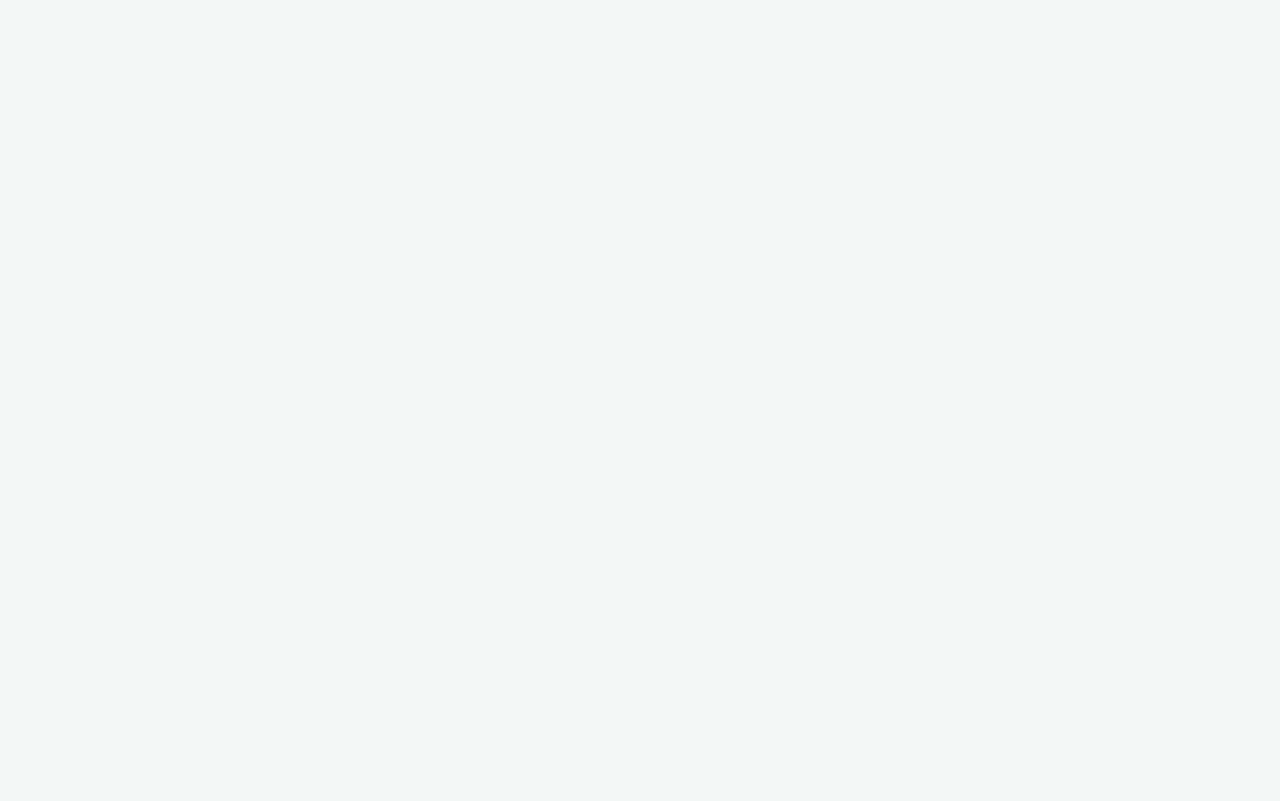
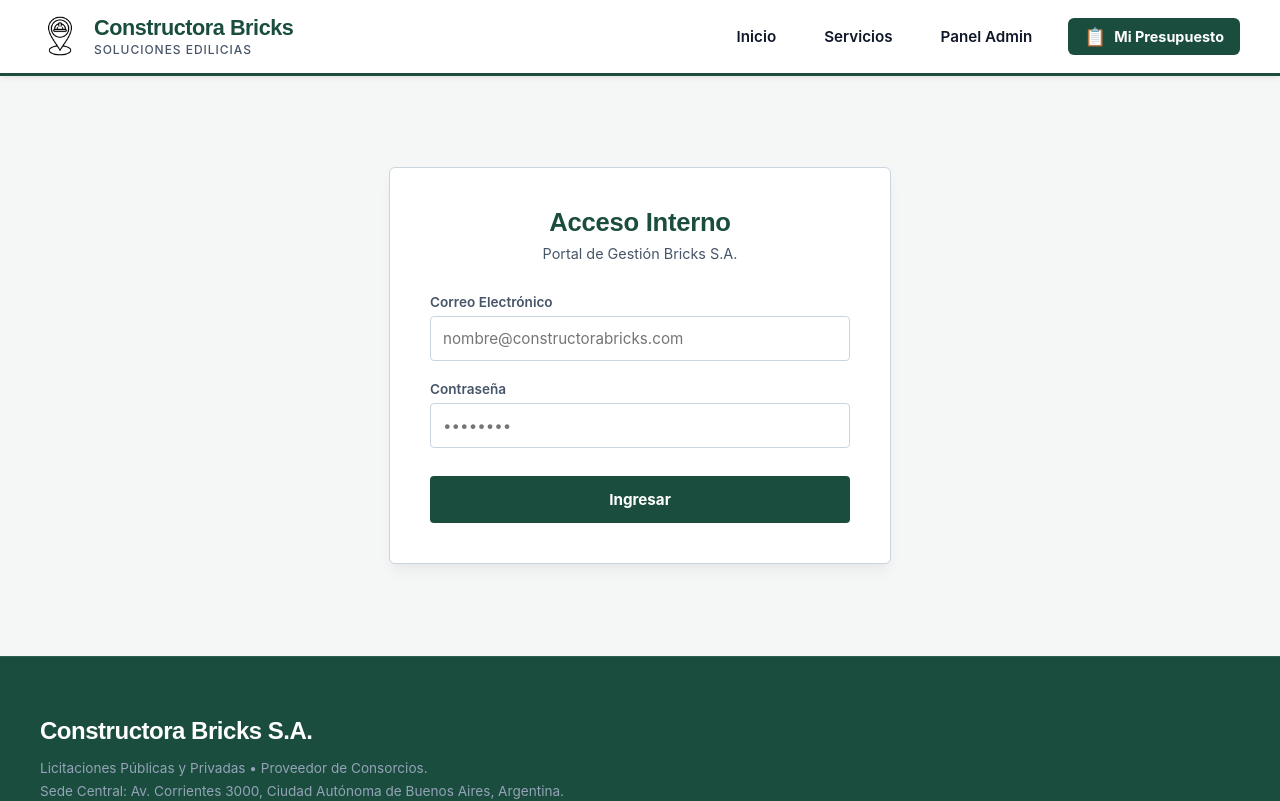
Before and after one commit to ejalvarezg/constructora-appreact, a React (Vite) app: page /login in a window 1280 px wide. Before the commit this address had no page. Shown: the top 801 px of the page. Built offline with nearby package versions, Linux system fonts and the light colour scheme; no server answers.

Commit message:
Auth implementada + Ruta protegida (/gestion)

```diff
--- a/src/App.jsx
+++ b/src/App.jsx
@@ -9,26 +9,30 @@ import { ServicioDetalle } from './paginas/ServicioDetalle/ServicioDetalle';
 import { Carrito } from './paginas/Carrito/Carrito';
 import { Gestion } from './paginas/Gestion/Gestion';
 
+import { Login } from './paginas/Login/Login';
+import { RutaProtegida } from './componentes/RutaProtegida/RutaProtegida';
+
 import './App.css';
 
 function App() {
   return (
     <Routes>
       <Route element={<Layout />}>
+        {/* Rutas Públicas */}
         <Route path="/" element={<Inicio />} />
+        <Route path="/servicios" element={<Servicios />} />
+        <Route path="/servicio/:id" element={<ServicioDetalle />} />
+        <Route path="/carrito" element={<Carrito />} />
+        <Route path="/login" element={<Login />} />
 
-        {/* Rubros y Servicios */}
-        <Route path="/servicios" element={<Servicios />} />
-
-        {/* Detalle de servicio */}
-        <Route path="/servicio/:id" element={<ServicioDetalle />} />
-
-        {/* Presupuesto */}
-        <Route path="/carrito" element={<Carrito />} />
-
-        {/* Panel de gestión */}
-        <Route path="/gestion" element={<Gestion />} />
-
+        {/* Rutas Protegidas */}
+        <Route path="/gestion"
+          element={
+            <RutaProtegida>
+              <Gestion />
+            </RutaProtegida>
+          }
+        />
       </Route>
     </Routes>
   );
--- /dev/null
+++ b/src/componentes/RutaProtegida/RutaProtegida.jsx
@@ -0,0 +1,12 @@
+// src/componentes/RutaProtegida.jsx
+import React, { useContext } from 'react';
+import { Navigate } from 'react-router-dom';
+import { AuthContext } from '../../context/AuthContext';
+
+export function RutaProtegida({ children }) {
+    const { usuario, cargando } = useContext(AuthContext);
+
+    if (cargando) return <div>Verificando credenciales...</div>;
+
+    return usuario ? children : <Navigate to="/login" />;
+}
--- /dev/null
+++ b/src/context/AuthContext.jsx
@@ -0,0 +1,29 @@
+// src/context/AuthContext.jsx
+import React, { createContext, useState, useEffect } from 'react';
+import { getAuth, onAuthStateChanged, signInWithEmailAndPassword, signOut } from 'firebase/auth';
+
+export const AuthContext = createContext();
+
+export function AuthProvider({ children }) {
+    const [usuario, setUsuario] = useState(null);
+    const [cargando, setCargando] = useState(true);
+    const auth = getAuth();
+
+    useEffect(() => {
+        // Escucha cambios en el estado de autenticación de Firebase
+        const unsubscribe = onAuthStateChanged(auth, (user) => {
+            setUsuario(user);
+            setCargando(false);
+        });
+        return unsubscribe;
+    }, [auth]);
+
+    const login = (email, password) => signInWithEmailAndPassword(auth, email, password);
+    const logout = () => signOut(auth);
+
+    return (
+        <AuthContext.Provider value={{ usuario, login, logout, cargando }}>
+            {children}
+        </AuthContext.Provider>
+    );
+}
--- a/src/main.jsx
+++ b/src/main.jsx
@@ -3,15 +3,18 @@ import { StrictMode } from 'react';
 import { createRoot } from 'react-dom/client';
 import { BrowserRouter } from 'react-router-dom';
 import { CartProvider } from './context/CartContext';
+import { AuthProvider } from './context/AuthContext';
 import App from './App';
 import './index.css';
 
 createRoot(document.getElementById('root')).render(
   <StrictMode>
     <BrowserRouter>
-      <CartProvider>
-        <App />
-      </CartProvider>
+      <AuthProvider>
+        <CartProvider>
+          <App />
+        </CartProvider>
+      </AuthProvider>
     </BrowserRouter>
   </StrictMode>
 );
--- /dev/null
+++ b/src/paginas/Login/Login.jsx
@@ -0,0 +1,66 @@
+// src/paginas/Login/Login.jsx
+import React, { useState, useContext } from 'react';
+import { useNavigate } from 'react-router-dom';
+import { AuthContext } from '../../context/AuthContext';
+
+import styles from './Login.module.css';
+
+export function Login() {
+    const [email, setEmail] = useState('');
+    const [password, setPassword] = useState('');
+    const [cargando, setCargando] = useState(false);
+    const { login } = useContext(AuthContext);
+    const navigate = useNavigate();
+
+    const handleLogin = async (e) => {
+        e.preventDefault();
+        setCargando(true);
+        try {
+            await login(email, password);
+            navigate('/gestion');
+        } catch (error) {
+            alert('Credenciales inválidas. Por favor verifique el correo y contraseña.');
+        } finally {
+            setCargando(false);
+        }
+    };
+
+    return (
+        <div className={styles.contenedorLogin}>
+            <div className={styles.tarjetaLogin}>
+                <h2 className={styles.titulo}>Acceso Interno</h2>
+                <p className={styles.subtitulo}>Portal de Gestión Bricks S.A.</p>
+
+                <form className={styles.formulario} onSubmit={handleLogin}>
+                    <div className={styles.grupoInput}>
+                        <label>Correo Electrónico</label>
+                        <input
+                            type="email"
+                            onChange={(e) => setEmail(e.target.value)}
+                            placeholder="nombre@constructorabricks.com"
+                            required
+                        />
+                    </div>
+
+                    <div className={styles.grupoInput}>
+                        <label>Contraseña</label>
+                        <input
+                            type="password"
+                            onChange={(e) => setPassword(e.target.value)}
+                            placeholder="••••••••"
+                            required
+                        />
+                    </div>
+
+                    <button
+                        type="submit"
+                        className={styles.botonIngresar}
+                        disabled={cargando}
+                    >
+                        {cargando ? 'Verificando...' : 'Ingresar'}
+                    </button>
+                </form>
+            </div>
+        </div>
+    );
+}
--- /dev/null
+++ b/src/paginas/Login/Login.module.css
@@ -0,0 +1,111 @@
+/* src/paginas/Login/Login.module.css */
+
+.contenedorLogin {
+    width: 100%;
+    min-height: calc(100vh - 300px); /* Ajusta dinámicamente según el header/footer */
+    display: flex;
+    align-items: center;
+    justify-content: center;
+    padding: 20px;
+    box-sizing: border-box;
+}
+
+.tarjetaLogin {
+    background-color: var(--bg-surface);
+    border: 1px solid #cbd5e1;
+    border-radius: 6px;
+    padding: 40px;
+    width: 100%;
+    max-width: 420px;
+    box-shadow: 0 10px 15px -3px rgba(0, 0, 0, 0.05), 0 4px 6px -2px rgba(0, 0, 0, 0.02);
+    display: flex;
+    flex-direction: column;
+    gap: 24px;
+}
+
+.titulo {
+    font-family: var(--font-titles);
+    color: var(--color-primary);
+    font-size: 1.6rem;
+    font-weight: 800;
+    margin: 0;
+    text-align: center;
+    letter-spacing: -0.01em;
+}
+
+.subtitulo {
+    font-family: var(--font-body);
+    color: var(--text-muted);
+    font-size: 0.9rem;
+    margin: -16px 0 8px 0;
+    text-align: center;
+}
+
+.formulario {
+    display: flex;
+    flex-direction: column;
+    gap: 20px;
+}
+
+.grupoInput {
+    display: flex;
+    flex-direction: column;
+    gap: 6px;
+}
+
+.grupoInput label {
+    font-family: var(--font-body);
+    font-size: 0.85rem;
+    font-weight: 600;
+    color: var(--text-muted);
+}
+
+.grupoInput input {
+    padding: 12px;
+    border: 1px solid #cbd5e1;
+    border-radius: 4px;
+    font-family: var(--font-body);
+    color: var(--text-main);
+    font-size: 0.95rem;
+    transition: border-color 0.2s ease, box-shadow 0.2s ease;
+}
+
+.grupoInput input:focus {
+    outline: none;
+    border-color: var(--color-primary);
+    box-shadow: 0 0 0 3px rgba(27, 77, 62, 0.15); /* Sutil aura con el color de la constructora */
+}
+
+.botonIngresar {
+    background-color: var(--color-primary);
+    color: var(--bg-surface);
+    border: none;
+    padding: 14px;
+    font-family: var(--font-body);
+    font-size: 0.95rem;
+    font-weight: 700;
+    border-radius: 4px;
+    cursor: pointer;
+    transition: background-color 0.2s ease;
+    margin-top: 8px;
+}
+
+.botonIngresar:hover {
+    background-color: var(--color-action);
+}
+
+.botonIngresar:disabled {
+    background-color: #94a3b8;
+    cursor: not-allowed;
+}
+
+/* Modificadores responsivos */
+@media (max-width: 480px) {
+    .tarjetaLogin {
+        padding: 24px;
+    }
+
+    .titulo {
+        font-size: 1.4rem;
+    }
+}
```
